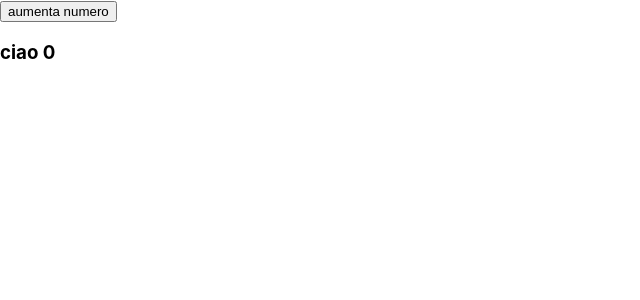
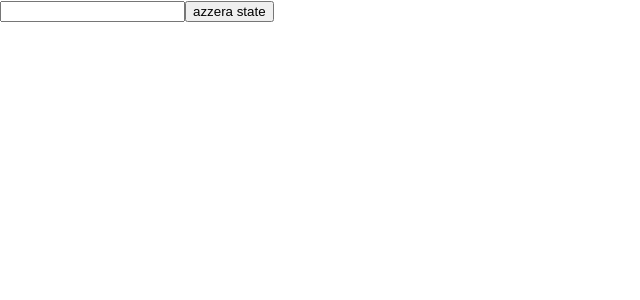
Before and after one commit to AndreaTom98/Concetti-base-react-universapp-, a React (Create React App) app: page / in a window 1280 px wide. Shown: the top 300 px of the page, without its empty margins (0-640 px from the left). Built offline with nearby package versions, Linux system fonts and the light colour scheme; the HTML template or start-up script is replaced by a standard one.

Commit message:
state on change

```diff
--- a/src/App.js
+++ b/src/App.js
@@ -1,14 +1,15 @@
 import {useState} from 'react';
 
 function App() {
-  const [numero, setNumero] = useState(0)
-  const aumentaNumero = () => {
-    setNumero(numero / 2)
+  const [text, setText] = useState("")
+  const onChangeHandler = (e) => {
+    setText(e.target.value)
   }
   return (
     <div className="App">
-      <button onClick={aumentaNumero}>aumenta numero</button>
-      <h3>ciao {numero}</h3>
+     <input type="text" onChange={onChangeHandler} value={text} />
+     {text}
+     <button onClick={() => setText("")}>azzera state</button>
     </div>
   );
 }
```
